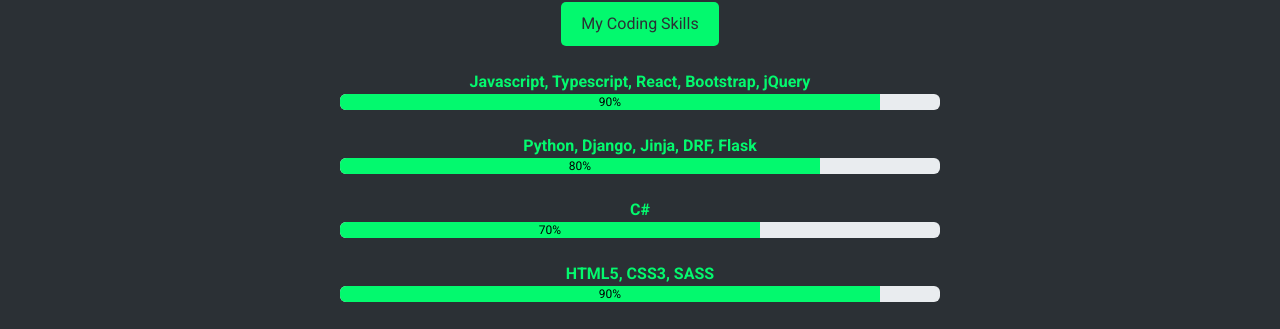
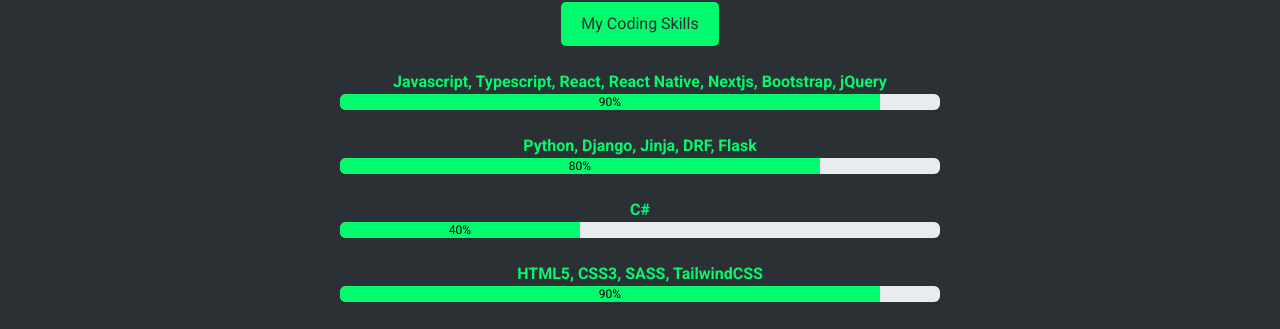
Before and after one commit to alakeldev/alakel-portfolio, a React (Create React App) app: page / in a window 1280 px wide. Both pictures are taken after a click on the button "My Coding Skills". Shown: the part 1080-1409 px from the top of the page. Built offline with nearby package versions, Linux system fonts and the light colour scheme.

Commit message:
orgnise the code structure, delete viewmyProjects button component, edit other components for clean code

```diff
--- a/src/App.js
+++ b/src/App.js
@@ -1,7 +1,7 @@
 import NavBar from './components/NavBar';
 import Header from './components/Header';
-import AboutSection from './components/AboutSection';
-import ProjectsSection from './components/ProjectsSection';
+import About from './components/About';
+import Projects from './components/Projects';
 import Footer from './components/Footer';
 
 function App() {
@@ -9,8 +9,8 @@
     <div className="App">
       <NavBar />
       <Header />
-      <AboutSection />
-      <ProjectsSection />
+      <About />
+      <Projects />
       <Footer />
     </div>
   );
--- a/src/components/AboutSection.jsx
+++ b/src/components/About.jsx
@@ -18,7 +18,7 @@
   );
 }
 
-const AboutSection = () => {
+const About = () => {
   return (
     <div className='text-light py-5' id='about'>
       <div className='container'>
@@ -53,7 +53,7 @@
                         <Card.Body className='align-items-center'>
                             <ul className='ohneDicoration'>
                             <li className='mb-4'>
-                                <strong>Javascript, Typescript, React, Bootstrap, jQuery</strong>
+                                <strong>Javascript, Typescript, React, React Native, Nextjs, Bootstrap, jQuery</strong>
                                 <ProgressBar now={90} label={`${90}%`} className='progressBarLanguages'/>
                             </li>
                             <li className='mb-4'>
@@ -62,10 +62,10 @@
                             </li>
                             <li className='mb-4'>
                                 <strong>C#</strong>
-                                <ProgressBar now={70} label={`${70}%`} className='progressBarLanguages'/>
+                                <ProgressBar now={40} label={`${40}%`} className='progressBarLanguages'/>
                             </li>
                             <li className='mb-4'>
-                                <strong>HTML5, CSS3, SASS</strong>
+                                <strong>HTML5, CSS3, SASS, TailwindCSS</strong>
                                 <ProgressBar now={90} label={`${90}%`} className='progressBarLanguages'/>
                             </li>
                             <li className='mb-4'>
@@ -83,4 +83,4 @@
     );
 }
 
-export default AboutSection;
+export default About;
--- a/src/components/Header.jsx
+++ b/src/components/Header.jsx
@@ -1,6 +1,6 @@
 import React from 'react';
-import ViewProjectsBtn from './ViewProjectsBtn';
 import MyAvatar from '../assets/images/myavatar.png';
+import { Button } from 'react-bootstrap';
 
 const Header = () => {
   return (
@@ -14,7 +14,9 @@
                     <h1 className='text-center lh-1 mb-5 mainTextHeader'>
                         IT Specialist & Full Stack Developer
                     </h1>
-                    <ViewProjectsBtn />
+                    <a href='#projects'>
+                        <Button className='btn viewMyProjectsBtn text-black'>View My Projects</Button>
+                    </a>
                 </div>
                 <div className='col-md-6 d-flex justify-content-center justify-content-md-end'>
                     <img className='img-fluid w-75 rounded-circle custom-shadow my-5' src={MyAvatar} alt='my avatar'></img>
--- a/src/components/ViewProjectsBtn.jsx
+++ /dev/null
@@ -1,11 +0,0 @@
-import React from 'react';
-
-const ViewProjectsBtn = () => {
-  return (
-    <a href='#projects'>
-        <button className='btn viewMyProjectsBtn'>View My Projects</button>
-    </a>
-  )
-}
-
-export default ViewProjectsBtn;
```
Also changed, not shown: src/components/Projects.jsx (renamed from src/components/ProjectsSection.jsx, +3 -4 lines), src/data/ProjectsItems.jsx (renamed from src/components/ProjectsItems.jsx).
